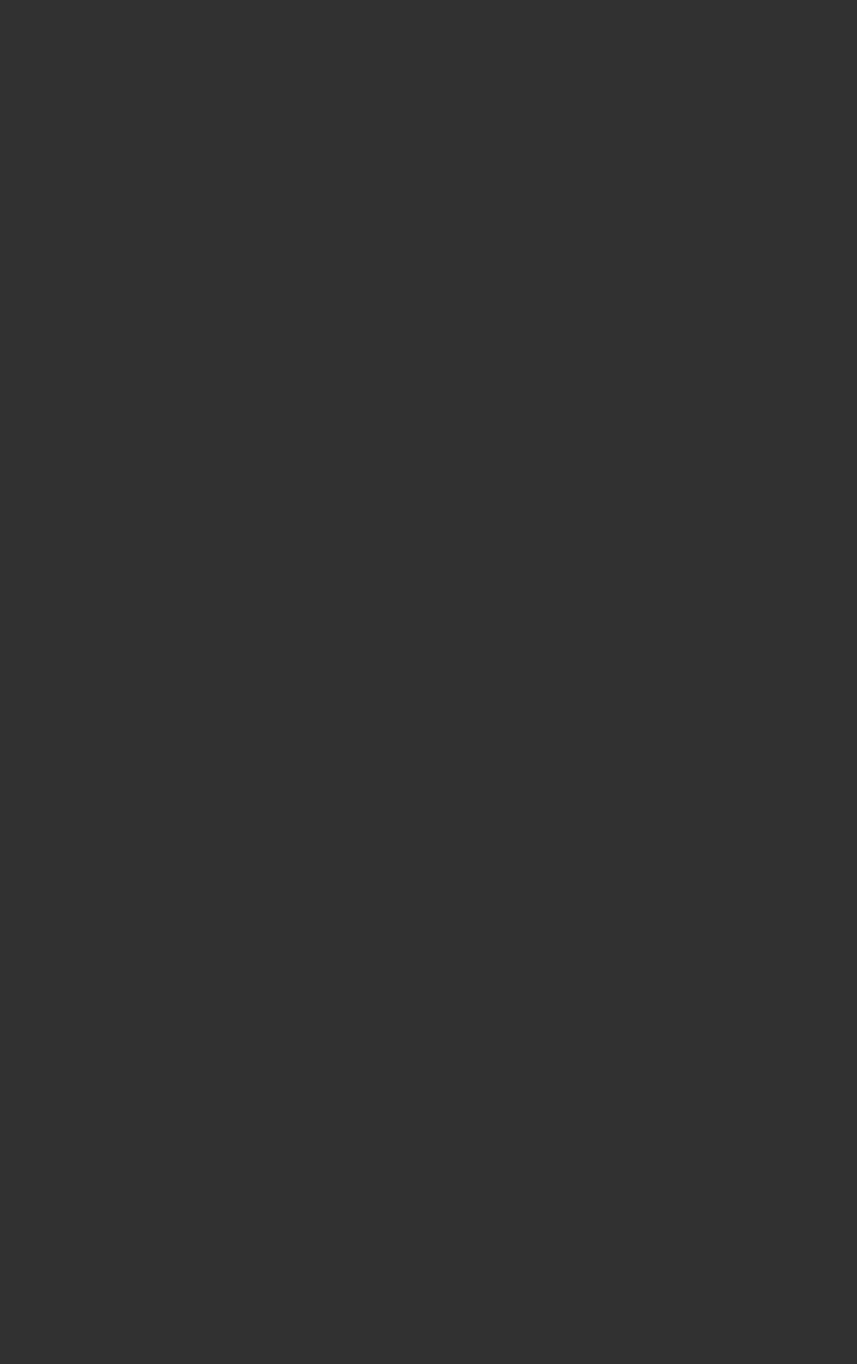
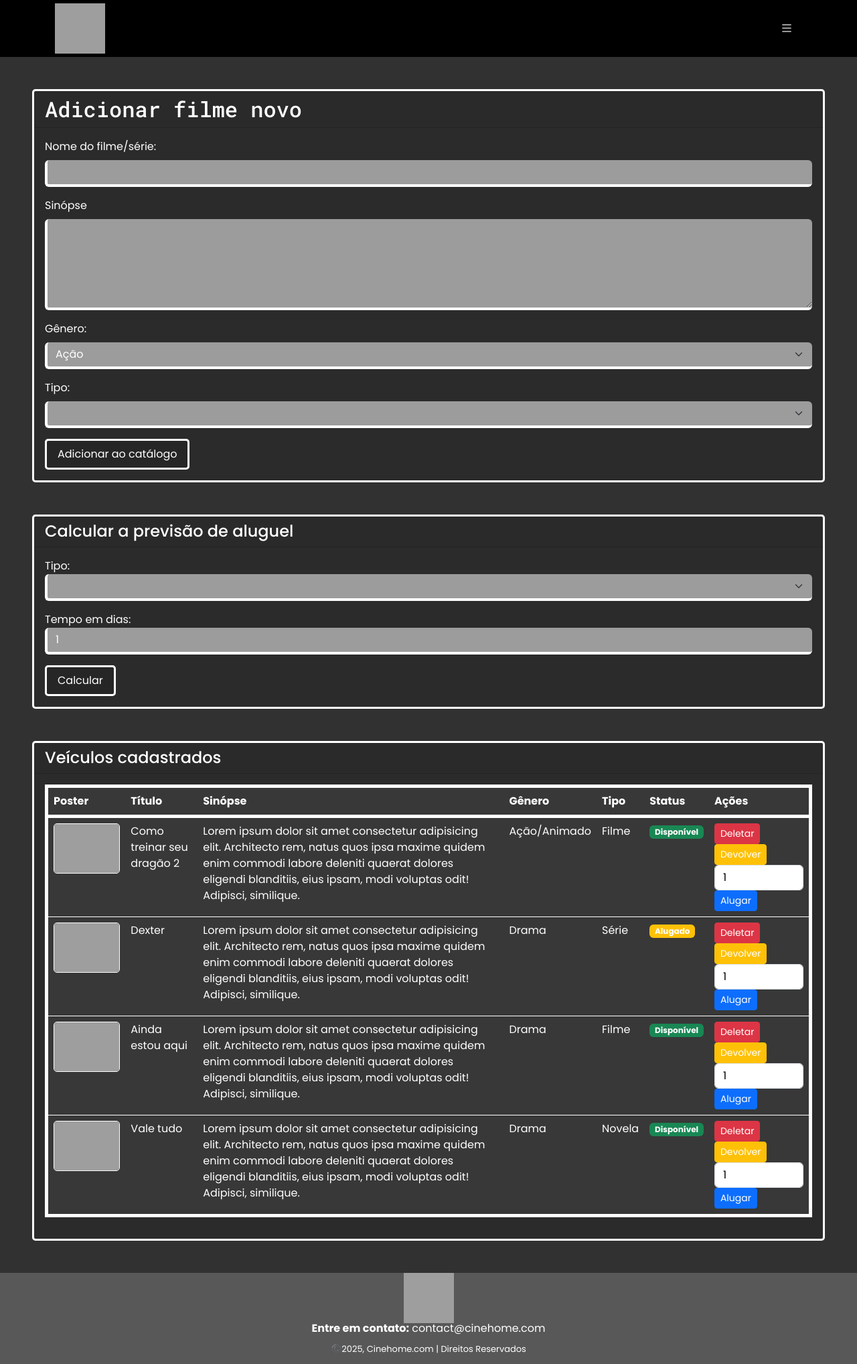
Before and after one commit to LaurenDourado/scrum_streaming, a PHP site: page /main_adm.html in a window 1280 px wide. Before the commit the page is empty. Shown: the whole page at 67% size. Before the commit the page ends 800 px from the top, so only its background shows below. Run offline with PHP 8.4, Linux system fonts and the light colour scheme; grey boxes are pictures that could not be loaded.

Commit message:
cadastro e listagem para admin e user

```diff
--- a/codigo/main_adm.html
+++ b/codigo/main_adm.html
@@ -12,6 +12,253 @@
     <title>CineHome</title>
 </head>
 <body>
+    <nav class="navbar nav-expand-lg nav-color p-0">
+        <div class="container">
+            <a href="#" class="navbar-brand nav-logo"><img src="../img/Logo Streaming Filmes.svg" alt="Logo"></a>
+            <button class="navbar-toggler" type="button" data-bs-toggle="collapse" data-bs-target="#navbarNav" aria-controls="navbarNav" aria-expanded="false" aria-label="Navegação">
+                <i class="bi bi-list" style="color: #fff;"></i>
+            </button>
+            <div class="collapse navbar-collapse" id="navbarNav">
+                <ul class="navbar-nav">
+                    <li class="nav-item">
+                        <a href="#" class="nav-link active">Home</a>
+                    </li>
+                    <li class="nav-item">
+                        <a href="#" class="nav-link">Assinaturas</a>
+                    </li>
+                </ul>
+            </div>
+        </div>
+    </nav>
+    <div class="card m-5 common-container">
+        <div class="card-header">
+            <h4 class="mb-0 title-font fs-2">Adicionar filme novo</h4>
+        </div>
+        <div class="card-body">
+            <form action="post" class="needs-validation" novalidate>
+                <div class="mb-3">
+                    <label for="filme" class="form-label">Nome do filme/série:</label>
+                    <input type="text" name="modelo" id="filme" class="form-control common-input">
+                    <div class="invalid-feedback">
+                        Inválido
+                    </div>
+                </div>
+                <div class="mb-3">
+                    <label for="sinopse" class="form-label">Sinópse</label>
+                    <textarea class="form-control common-input" id="sinopse" rows="5"></textarea>
+                    <div class="invalid-feedback">
+                        Inválido
+                    </div>
+                </div>
+                <div class="mb-3">
+                    <label for="genero" class="form-label">Gênero:</label>
+                    <select name="genero" id="genero" class="form-select common-input">
+                        <option value="acao" class="common-input">Ação</option>
+                        <option value="romance" class="common-input">Romance</option>
+                        <option value="comedia" class="common-input">Comédia</option>
+                        <option value="terror" class="common-input">Terror</option>
+                        <option value="drama" class="common-input">Drama</option>
+                        <option value="ficcao" class="common-input">Ficção Científica</option>
+                        <option value="animado" class="common-input">Animação</option>
+                        <option value="infantil" class="common-input">Infântil</option>
+                    </select>
+                </div>
+                <div class="mb-3">
+                    <label for="tipo" class="form-label">Tipo:</label>
+                    <select name="tipo" id="tipo" class="form-select common-input" required>
+                        <option value="filme" class="common-input">Filme</option>
+                        <option value="serie" class="common-input">Série</option>
+                        <option value="novela" class="common-input">Novela</option>
+                        <option value="documentario" class="common-input">Documentário</option>
+                        <option value="null" disabled selected hidden></option>
+                    </select>
+                </div>
+                <button class="btn common-btn" type="submit" name="adicionar">
+                    Adicionar ao catálogo
+                </button>
+            </form>
+        </div>
+    </div>
+    <!-- Calculadora de aluguel -->
+    <div class="card m-5 common-container">
+        <div class="card-header">
+            <h4 class="mb-0">Calcular a previsão de aluguel</h4>
+        </div>
+        <div class="card-body">
+            <form action="post" class="needs-validation" novalidate>
+                <div class="mb-3">
+                    <label for="tipo" class="input-label">Tipo:</label>
+                    <select name="tipo" id="tipo" class="form-select common-input" required>
+                        <option value="filme" class="common-input">Filme</option>
+                        <option value="serie" class="common-input">Série</option>
+                        <option value="novela" class="common-input">Novela</option>
+                        <option value="documentario" class="common-input">Documentário</option>
+                        <option value="null" selected hidden></option>
+                    </select>
+                </div>
+                <div class="mb-3">
+                    <label for="dias" class="input-label">Tempo em dias: </label>
+                    <input type="number" name="dias" id="tempo" class="form-control common-input" value="1" required>
+                </div>
+                <button class="btn common-btn" type="submit" name="calcular">Calcular</button>
+            </form>
+        </div>
+    </div>
+        <div class="col-12">
+            <div class="card common-container m-5">
+                <div class="card-header">
+                    <h4 class="mb-0">Veículos cadastrados</h4>
+                </div>
+                <div class="card-body">
+                    <div class="table-responsive">
+                        <table class="table listagem table-hover">
+                            <thead>
+                                <th>Poster</th>
+                                <th>Título</th>
+                                <th>Sinópse</th>
+                                <th>Gênero</th>
+                                <th>Tipo</th>
+                                <th>Status</th>
+                                <th>Ações</th>
+                            </thead>
+                            <tbody>
+                                <tr>
+                                    <td><img src="../img/comotreinarseudragao2.jpg" alt="filme" class="mini-poster"></td>
+                                    <td>Como treinar seu dragão 2</td>
+                                    <td>Lorem ipsum dolor sit amet consectetur adipisicing elit. Architecto rem, natus quos ipsa maxime quidem enim commodi labore deleniti quaerat dolores eligendi blanditiis, eius ipsam, modi voluptas odit! Adipisci, similique.</td>
+                                    <td>Ação/Animado</td>
+                                    <td>Filme</td>
+                                    <td>
+                                        <span class="badge bg-success">
+                                            Disponível
+                                        </span>
+                                    </td>
+                                    <td>
+                                        <!-- formulario de ações -->
+                                        <div class="action-wrapper">
+                                            <form action="POST" class="btn-group-actions">
+                                                <!-- botôm de delete (sempre disponível pro adm) -->
+                                                <button class="btn btn-danger btn-sm delete-btn" type="submit" name="deletar">Deletar</button>
+
+                                                <!-- botoins condicionais -->
+                                                <div class="rent-group">
+                                                    <!-- veículo alugado -->
+                                                    <button class="btn btn-warning btn-sm hidden" type="submit" name="devolver">Devolver</button>
+
+                                                    <!-- veículo disponível -->
+                                                    <input type="number" name="dias" class="form-control days-input" value="1" min="1" required>
+                                                    <button class="btn btn-primary btn-sm" type="submit" name="alugar">Alugar</button>
+                                                </div>
+                                            </form>
+                                        </div>
+                                    </td>
+                                </tr>
+                                <tr>
+                                    <td><img src="../img/dexter.jpg" alt="filme" class="mini-poster"></td>
+                                    <td>Dexter</td>
+                                    <td>Lorem ipsum dolor sit amet consectetur adipisicing elit. Architecto rem, natus quos ipsa maxime quidem enim commodi labore deleniti quaerat dolores eligendi blanditiis, eius ipsam, modi voluptas odit! Adipisci, similique.</td>
+                                    <td>Drama</td>
+                                    <td>Série</td>
+                                    <td>
+                                        <span class="badge bg-warning">
+                                            Alugado
+                                        </span>
+                                    </td>
+                                    <td>
+                                        <!-- formulario de ações -->
+                                        <div class="action-wrapper">
+                                            <form action="POST" class="btn-group-actions">
+                                                <!-- botôm de delete (sempre disponível pro adm) -->
+                                                <button class="btn btn-danger btn-sm delete-btn" type="submit" name="deletar">Deletar</button>
+
+                                                <!-- botoins condicionais -->
+                                                <div class="rent-group">
+                                                    <!-- veículo alugado -->
+                                                    <button class="btn btn-warning btn-sm hidden" type="submit" name="devolver">Devolver</button>
+
+                                                    <!-- veículo disponível -->
+                                                    <input type="number" name="dias" class="form-control days-input" value="1" min="1" required>
+                                                    <button class="btn btn-primary btn-sm" type="submit" name="alugar">Alugar</button>
+                                                </div>
+                                            </form>
+                                        </div>
+                                    </td>
+                                </tr>
+                                <tr>
+                                    <td><img src="../img/aindaestouaqui.jpg" alt="filme" class="mini-poster"></td>
+                                    <td>Ainda estou aqui</td>
+                                    <td>Lorem ipsum dolor sit amet consectetur adipisicing elit. Architecto rem, natus quos ipsa maxime quidem enim commodi labore deleniti quaerat dolores eligendi blanditiis, eius ipsam, modi voluptas odit! Adipisci, similique.</td>
+                                    <td>Drama</td>
+                                    <td>Filme</td>
+                                    <td>
+                                        <span class="badge bg-success">
+                                            Disponível
+                                        </span>
+                                    </td>
+                                    <td>
+                                        <!-- formulario de ações -->
+                                        <div class="action-wrapper">
+                                            <form action="POST" class="btn-group-actions">
+                                                <!-- botôm de delete (sempre disponível pro adm) -->
+                                                <button class="btn btn-danger btn-sm delete-btn" type="submit" name="deletar">Deletar</button>
+
+                                                <!-- botoins condicionais -->
+                                                <div class="rent-group">
+                                                    <!-- veículo alugado -->
+                                                    <button class="btn btn-warning btn-sm hidden" type="submit" name="devolver">Devolver</button>
+
+                                                    <!-- veículo disponível -->
+                                                    <input type="number" name="dias" class="form-control days-input" value="1" min="1" required>
+                                                    <button class="btn btn-primary btn-sm" type="submit" name="alugar">Alugar</button>
+                                                </div>
+                                            </form>
+                                        </div>
+                                    </td>
+                                </tr>
+                                <tr>
+                                    <td><img src="../img/valetudo.jpg" alt="filme" class="mini-poster"></td>
+                                    <td>Vale tudo</td>
+                                    <td>Lorem ipsum dolor sit amet consectetur adipisicing elit. Architecto rem, natus quos ipsa maxime quidem enim commodi labore deleniti quaerat dolores eligendi blanditiis, eius ipsam, modi voluptas odit! Adipisci, similique.</td>
+                                    <td>Drama</td>
+                                    <td>Novela</td>
+                                    <td>
+                                        <span class="badge bg-success">
+                                            Disponível
+                                        </span>
+                                    </td>
+                                    <td>
+                                        <!-- formulario de ações -->
+                                        <div class="action-wrapper">
+                                            <form action="POST" class="btn-group-actions">
+                                                <!-- botôm de delete (sempre disponível pro adm) -->
+                                                <button class="btn btn-danger btn-sm delete-btn" type="submit" name="deletar">Deletar</button>
+
+                                                <!-- botoins condicionais -->
+                                                <div class="rent-group">
+                                                    <!-- veículo alugado -->
+                                                    <button class="btn btn-warning btn-sm hidden" type="submit" name="devolver">Devolver</button>
+
+                                                    <!-- veículo disponível -->
+                                                    <input type="number" name="dias" class="form-control days-input" value="1" min="1" required>
+                                                    <button class="btn btn-primary btn-sm" type="submit" name="alugar">Alugar</button>
+                                                </div>
+                                            </form>
+                                        </div>
+                                    </td>
+                                </tr>
+                            </tbody>
+                        </table>
+                    </div>
+                </div>
+            </div>
+        </div>
+
+    <footer class="d-flex flex-column align-items-center justify-content-center">
+        <div class="nav-logo"><img src="../img/Logo_streaming(2).png" alt="Logo"></div>
+        <p class="lh-1"><strong>Entre em contato:</strong> contact@cinehome.com</p>
+        <p class="lh-1" style="font-size: small;">©️2025, Cinehome.com | Direitos Reservados</p>
+    </footer>
+
 
     <!-- js do bootstrap -->
     <script src="https://cdn.jsdelivr.net/npm/bootstrap@5.3.5/dist/js/bootstrap.bundle.min.js" integrity="sha384-k6d4wzSIapyDyv1kpU366/PK5hCdSbCRGRCMv+eplOQJWyd1fbcAu9OCUj5zNLiq" crossorigin="anonymous"></script>
--- a/codigo/style.css
+++ b/codigo/style.css
@@ -1,7 +1,7 @@
 @import url('https://fonts.googleapis.com/css2?family=Poppins:ital,wght@0,100;0,200;0,300;0,400;0,500;0,600;0,700;0,800;0,900;1,100;1,200;1,300;1,400;1,500;1,600;1,700;1,800;1,900&family=Roboto+Mono:ital,wght@0,100..700;1,100..700&display=swap" rel="stylesheet');
 *{
     font-family: 'Poppins', sans-serif;
-    color: #fff;
+    color: #fff !important;
     padding: 0;
     margin: 0;
     box-sizing: border-box;
@@ -12,10 +12,24 @@
     font-family: 'Roboto Mono', sans-serif;
 }
 
+/* links */
+a{
+    color: #eee ;
+    text-decoration: none;
+}
+a:hover{
+    text-decoration: underline;
+}
+
+select,
+::picker(select) {
+  appearance: base-select;
+}
+
 /* containers */
 .common-container{
-    background-color: #00000020;
-    border: 3px solid #fff;
+    background-color: #00000020 !important;
+    border: 3px solid #fff ;
     border-radius: 5px;
 }
 
@@ -31,7 +45,7 @@
 }
 .common-btn:hover{
     background-color: #fff;
-    color: #000000;
+    color: #000 !important;
 }
 .common-btn:active{
     background-color: #ddd !important;
@@ -54,12 +68,21 @@
     border-left: 4px solid #F31111;
     border-bottom: 4px solid #F31111;
 }
+option.common-input{
+    background-color: #313131;
+}
 
 /* faz os posters de filmes e series ficar do tamanho correto */
 .fmsr-poster{
     max-width: 300px;
     height: 300px;
     border: 2px dashed #fff;
+    border-radius: 5px;
+}
+.mini-poster{
+    max-height: 75px;
+    max-width: 150px;
+    border: 1px solid #fff;
     border-radius: 5px;
 }
 body{
@@ -94,6 +117,25 @@ body{
 footer{
     background-color: #585858;
 }
+.listagem{
+    background-color: #00000000 !important;
+
+}
+.listagem thead{
+    border: 5px solid #fff;
+    border-radius: 5px 5px 0 0;
+}
+.listagem tbody{
+    border: 5px solid #fff;
+    border-radius: 0 0 5px 5px;
+}
+.listagem th, .listagem td{
+    background-color: #ffffff10;
+
+}
+.days-input{
+    color: #000 !important;
+}
 @media (max-width: 768px){
     .fmsr-poster{
         max-width: 200px;
```
Also changed, not shown: codigo/home_adm.html (+24 -0 lines), codigo/home_user.html (+24 -0 lines), codigo/main_user.html (+120 -0 lines).
